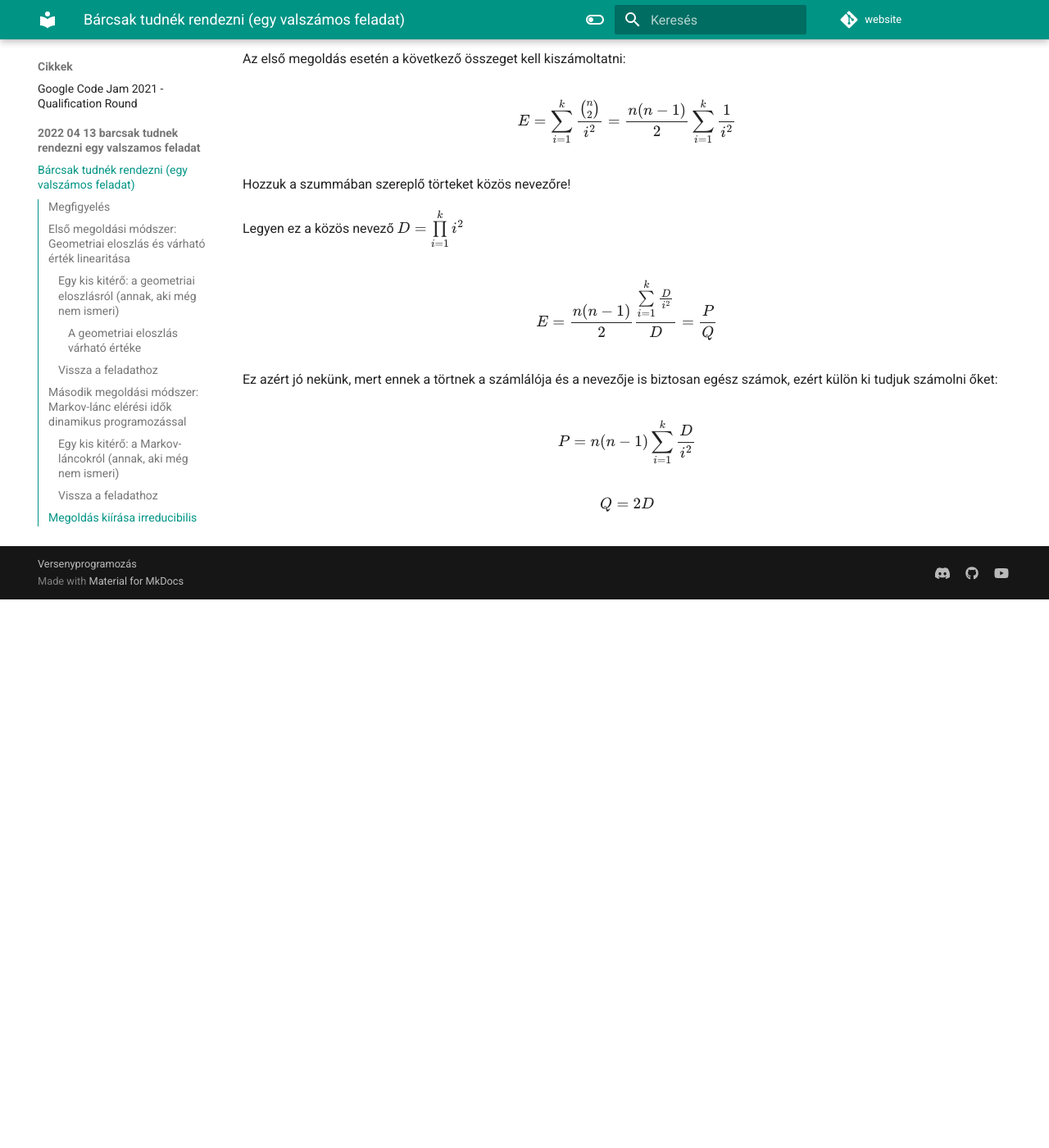
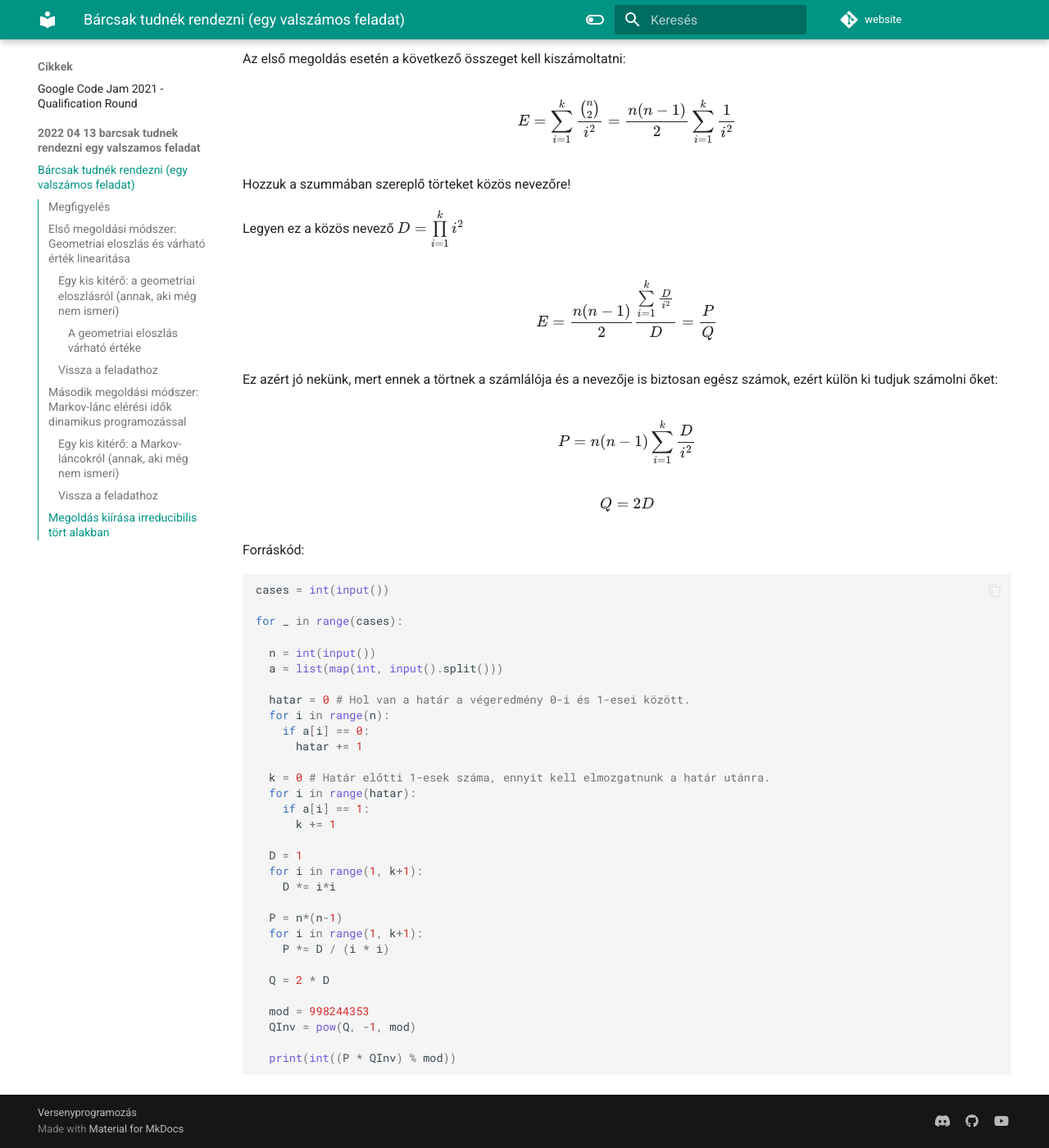
Before and after one commit to nemkin/versenyprogramozas-hu, an MkDocs documentation site: the page built from docs/cikkek/2022_04_13_barcsak_tudnek_rendezni_egy_valszamos_feladat/index.md, in a window 1280 px wide and 1400 px high, scrolled down 10284 px. Shown: the whole window at 82% size. Built offline with MkDocs 1.6.1 and Material for MkDocs 9.7.7, drawn with Linux system fonts in a browser that asks for light colours; comment, search, counter and statistics services are not loaded; before the commit the page ends 11015 px from its top, so only the background shows below that.

Commit message:
Update index.md

````diff
--- a/docs/cikkek/2022_04_13_barcsak_tudnek_rendezni_egy_valszamos_feladat/index.md
+++ b/docs/cikkek/2022_04_13_barcsak_tudnek_rendezni_egy_valszamos_feladat/index.md
@@ -234,3 +234,38 @@ Ez azért jó nekünk, mert ennek a törtnek a számlálója és a nevezője is
 $$ P = n(n-1) \sum\limits_{i=1}^{k}\frac{D}{i^2} $$
 
 $$ Q = 2D $$
+
+Forráskód:
+```python
+cases = int(input())
+
+for _ in range(cases):
+
+  n = int(input())
+  a = list(map(int, input().split()))
+
+  hatar = 0 # Hol van a határ a végeredmény 0-i és 1-esei között.
+  for i in range(n):
+    if a[i] == 0:
+      hatar += 1
+
+  k = 0 # Határ előtti 1-esek száma, ennyit kell elmozgatnunk a határ utánra.
+  for i in range(hatar):
+    if a[i] == 1:
+      k += 1
+
+  D = 1
+  for i in range(1, k+1):
+    D *= i*i
+
+  P = n*(n-1)
+  for i in range(1, k+1):
+    P *= D / (i * i)
+
+  Q = 2 * D
+
+  mod = 998244353
+  QInv = pow(Q, -1, mod)
+
+  print(int((P * QInv) % mod))
+```
````
